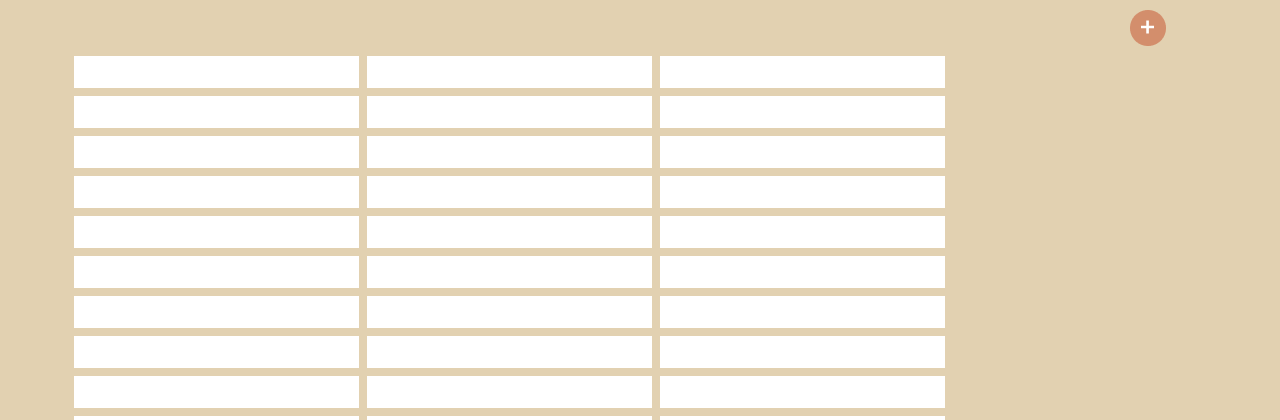
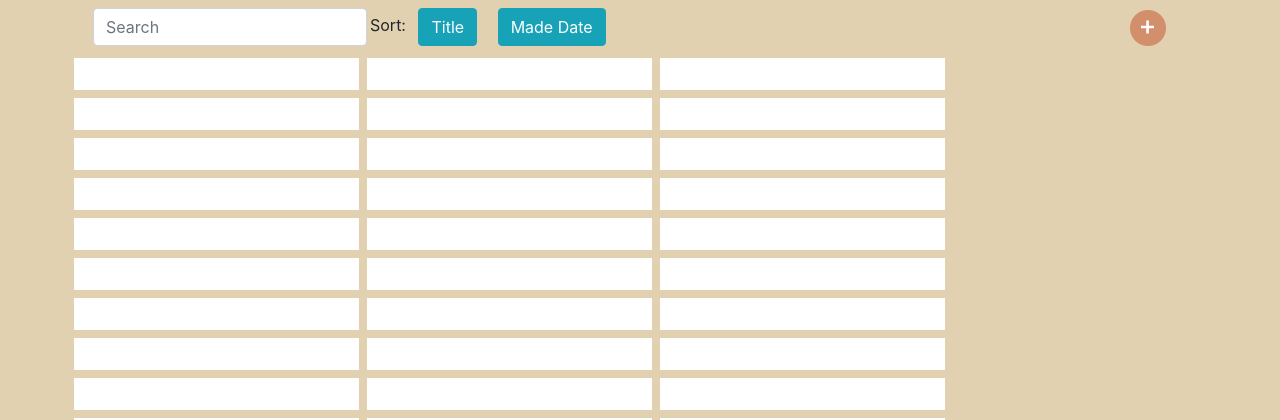
Before and after one commit to rami6/My-Sweets-Base, a Django app: page /works/ in a window 1280 px wide. Shown: the part 77-497 px from the top of the page. Run offline with Django 3.2, Linux system fonts and the light colour scheme; data that the repository does not hold is empty; some libraries are stand-ins or nearby versions.

Commit message:
Add search&sort works feature

```diff
--- a/MySB/apiviews.py
+++ b/MySB/apiviews.py
@@ -2,8 +2,8 @@ from rest_framework import generics, filters
 
 from storage.models import Ingredient
 from storage.serializers import IngredientSerializer
-from works.models import Recipe
-from works.serializers import RecipeSerializer
+from works.models import Recipe, Work
+from works.serializers import RecipeSerializer, WorkSerializer
 
 
 class StorageSearchAPIView_expirationA(generics.ListAPIView):
@@ -40,3 +40,31 @@ class RecipeListAPIView(generics.ListAPIView):
     def get_queryset(self):
         work_related = self.kwargs['work_id']
         return Recipe.objects.filter(work_id=work_related)
+
+
+class WorksSearchAPIView_titleA(generics.ListAPIView):
+    queryset = Work.objects.all().order_by('title', 'made_date')
+    serializer_class = WorkSerializer
+    filter_backends = (filters.SearchFilter,)
+    search_fields = ('title',)
+
+
+class WorksSearchAPIView_titleD(generics.ListAPIView):
+    queryset = Work.objects.all().order_by('-title', 'made_date')
+    serializer_class = WorkSerializer
+    filter_backends = (filters.SearchFilter,)
+    search_fields = ('title',)
+
+
+class WorksSearchAPIView_dateA(generics.ListAPIView):
+    queryset = Work.objects.all().order_by('made_date', 'title')
+    serializer_class = WorkSerializer
+    filter_backends = (filters.SearchFilter,)
+    search_fields = ('title',)
+
+
+class WorksSearchAPIView_dateD(generics.ListAPIView):
+    queryset = Work.objects.all().order_by('-made_date', 'title')
+    serializer_class = WorkSerializer
+    filter_backends = (filters.SearchFilter,)
+    search_fields = ('title',)
--- a/MySB/urls.py
+++ b/MySB/urls.py
@@ -4,7 +4,7 @@ from django.views.generic import TemplateView
 from django.conf import settings
 from django.conf.urls.static import static
 from .routers import router
-from .apiviews import StorageSearchAPIView_expirationA, StorageSearchAPIView_expirationD, StorageSearchAPIView_nameA, StorageSearchAPIView_nameD, RecipeListAPIView
+from .apiviews import StorageSearchAPIView_expirationA, StorageSearchAPIView_expirationD, StorageSearchAPIView_nameA, StorageSearchAPIView_nameD, RecipeListAPIView, WorksSearchAPIView_titleA, WorksSearchAPIView_titleD, WorksSearchAPIView_dateA, WorksSearchAPIView_dateD
 
 urlpatterns = [
     path('admin/', admin.site.urls),
@@ -16,5 +16,9 @@ urlpatterns = [
     path('api/storage/n-a/', StorageSearchAPIView_nameA.as_view()),
     path('api/storage/n-d/', StorageSearchAPIView_nameD.as_view()),
     path('api/works/recipe-by-work/<int:work_id>', RecipeListAPIView.as_view()),
+    path('api/works/t-a/', WorksSearchAPIView_titleA.as_view()),
+    path('api/works/t-d/', WorksSearchAPIView_titleD.as_view()),
+    path('api/works/d-a/', WorksSearchAPIView_dateA.as_view()),
+    path('api/works/d-d/', WorksSearchAPIView_dateD.as_view()),
     path('api/', include(router.urls)),
 ] + static(settings.MEDIA_URL, document_root=settings.MEDIA_ROOT)
--- a/works/templates/works_top.html
+++ b/works/templates/works_top.html
@@ -4,7 +4,21 @@
     {% load static %}
     <div id="vue-el">
     <div class="row">
-        <div class="col-11"></div>
+        <div class="col-3">
+            <form v-on:submit.prevent="searchWorks(word)" class="form-inline m-2">
+                <input
+                    type="text"
+                    class="form-control"
+                    id="word"
+                    placeholder="Search"
+                    v-model="word">
+            </form>
+        </div>
+        <div class="col-8">
+            <span>Sort: </span>
+            <button type="button" class="btn btn-info m-2" v-on:click="switchSort('title')">Title</button>
+            <button type="button" class="btn btn-info m-2" v-on:click="switchSort('date')">Made Date</button>
+        </div>
         <div class="col-1">
             <input type="image" src='{% static "image/add-button.png" %}' class="add-button" data-toggle="modal" data-target="#add-work-modal"/>
         </div>
@@ -254,7 +268,10 @@
                 currentWork_recipes: [],
                 currentWork_image: null,
                 newWork: { 'title': null, 'made_date': null, 'note': null, 'image': null },
-                newRecipe:{ 'work_id': null, 'link_title': "Recipe", 'url': null }
+                newRecipe:{ 'work_id': null, 'link_title': "Recipe", 'url': null },
+                word: null,
+                sortType: "dateD",
+                workAPIUrls:{ 'titleA': '/api/works/t-a', 'titleD': '/api/works/t-d', 'dateA': '/api/works/d-a', 'dateD': '/api/works/d-d' },
             },
             mounted: function() {
                 this.getWorks();
@@ -263,7 +280,7 @@
             methods: {
                 getWorks: function() {
                     this.loading = true;
-                    axios.get('/api/work/')
+                    axios.get(this.workAPIUrls[this.sortType])
                         .then((response) => {
                             this.works = response.data;
                             this.loading = false;
@@ -422,6 +439,36 @@
                 },
                 openEditModal: function() {
                     $("#work-detail-modal").modal('toggle');
+                    $("#edit-work-modal").modal('show');
+                },
+                searchWorks: function(word) {
+                    this.loading = true;
+                    axios.get(this.workAPIUrls[this.sortType] + '/?search=' + word)
+                        .then((response) => {
+                            this.works = response.data;
+                            this.loading = false;
+                        })
+                        .catch((err) => {
+                            this.loading = false;
+                            console.log(err);
+                        })
+                },
+                switchSort: function(button) {
+                    this.loading = true;
+                    if (button == "title") {
+                        if (this.sortType == "titleA") {
+                            this.sortType = "titleD"
+                        } else {
+                            this.sortType = "titleA"
+                        }
+                    } else if (button == "date") {
+                        if (this.sortType == "dateA") {
+                            this.sortType = "dateD"
+                        } else {
+                            this.sortType = "dateA"
+                        }
+                    }
+                    this.getWorks();
                 },
             }
         });
```
